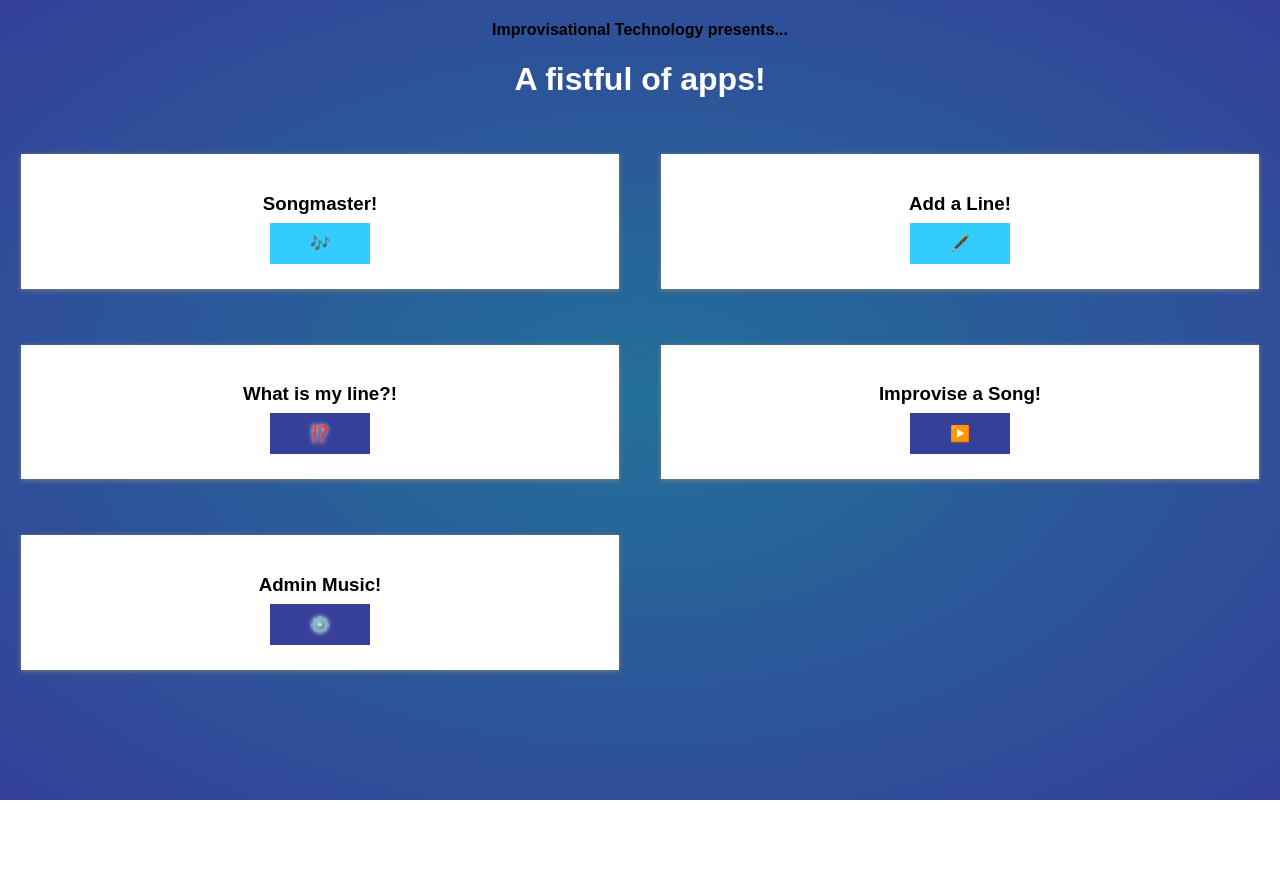
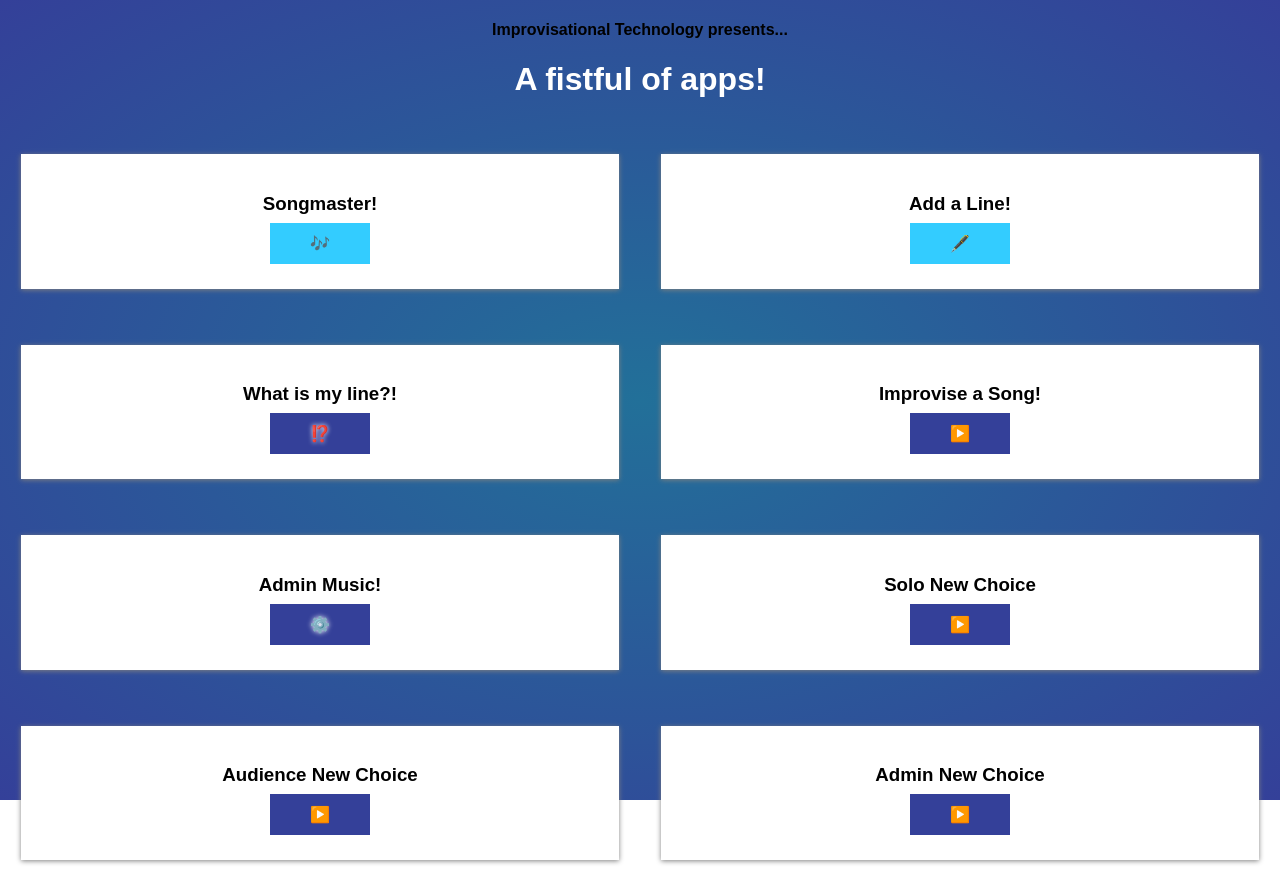
Before and after one commit to katherineahern/improv_tech, a React (Create React App) app in the folder static_client/react-app/: page / in a window 1280 px wide. Before the commit the page ends 800 px from the top, so only its background shows below. Built offline with nearby package versions, Linux system fonts and the light colour scheme.

Commit message:
Stub new choice

```diff
--- /dev/null
+++ b/static_client/react-app/src/AdminNewChoice.js
@@ -0,0 +1,14 @@
+import React, { Component } from 'react';
+
+class AdminNewChoice extends Component {
+
+	render() {
+		return (
+			<div>
+				<h1>Admin New Choice</h1>
+			</div>
+		);
+	}
+}
+
+export default AdminNewChoice;
--- a/static_client/react-app/src/App.js
+++ b/static_client/react-app/src/App.js
@@ -44,7 +44,25 @@ class App extends Component {
               <h3>Admin Music!</h3>
               <p><a href="AdminMusic" class = "button blur" >⚙️</a></p>
              </div>
-         </div>
+          </div>
+          <div class="col-6">
+             <div class="tile">
+              <h3>Solo New Choice</h3>
+              <p><a href="soloNewChoice" class = "button" >▶️</a></p>
+             </div>
+          </div>
+          <div class="col-6">
+             <div class="tile">
+              <h3>Audience New Choice</h3>
+              <p><a href="audienceNewChoice" class = "button" >▶️</a></p>
+             </div>
+          </div>
+          <div class="col-6">
+             <div class="tile">
+              <h3>Admin New Choice</h3>
+              <p><a href="adminNewChoice" class = "button" >▶️</a></p>
+             </div>
+          </div>
        </div>
     </div>
 
--- /dev/null
+++ b/static_client/react-app/src/AudienceNewChoice.js
@@ -0,0 +1,14 @@
+import React, { Component } from 'react';
+
+class AudienceNewChoice extends Component {
+
+	render() {
+		return (
+			<div>
+				<h1>Audience New Choice</h1>
+			</div>
+		);
+	}
+}
+
+export default AudienceNewChoice;
--- /dev/null
+++ b/static_client/react-app/src/SoloNewChoice.js
@@ -0,0 +1,14 @@
+import React, { Component } from 'react';
+
+class SoloNewChoice extends Component {
+
+	render() {
+		return (
+			<div>
+				<h1>Solo New Choice</h1>
+			</div>
+		);
+	}
+}
+
+export default SoloNewChoice;
--- a/static_client/react-app/src/index.js
+++ b/static_client/react-app/src/index.js
@@ -9,6 +9,9 @@ import registerServiceWorker from './registerServiceWorker';
 import { BrowserRouter as Router, Switch, Route, Link } from 'react-router-dom';
 import AudiencePlaySong from './AudiencePlaySong';
 import AdminMusic from './AdminMusic';
+import SoloNewChoice from './SoloNewChoice';
+import AudienceNewChoice from './AudienceNewChoice';
+import AdminNewChoice from './AdminNewChoice';
 
 
 ReactDOM.render(
@@ -20,6 +23,9 @@ ReactDOM.render(
 	        <Route path="/getLine" component={GetLine}/>
 	        <Route path="/audienceMusic" component={AudiencePlaySong}/>
 	        <Route path="/adminMusic" component={AdminMusic}/>
+	        <Route path="/soloNewChoice" component={SoloNewChoice}/>
+	        <Route path="/audienceNewChoice" component={AudienceNewChoice}/>
+	        <Route path="/adminNewChoice" component={AdminNewChoice}/>
 	        <Route path='*' exact={true} component={App} />
 
 	    </Switch>
```
